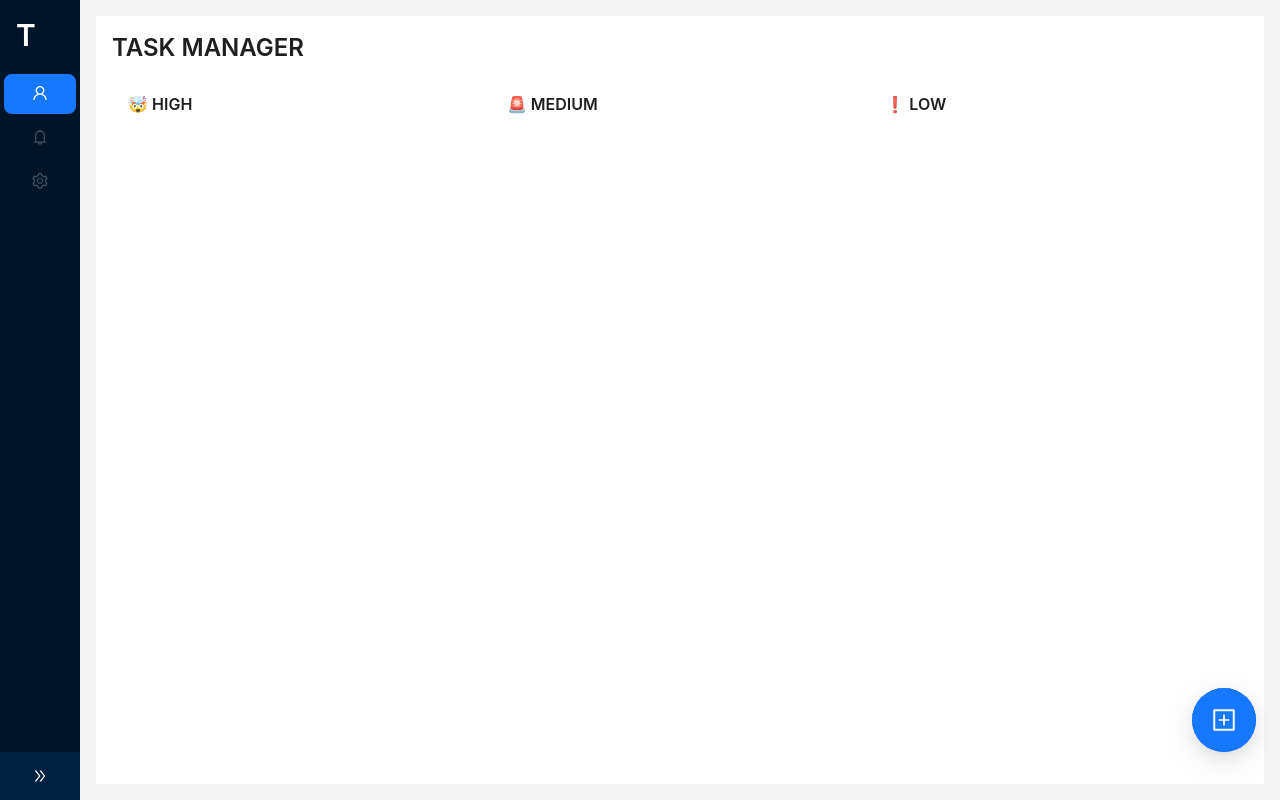
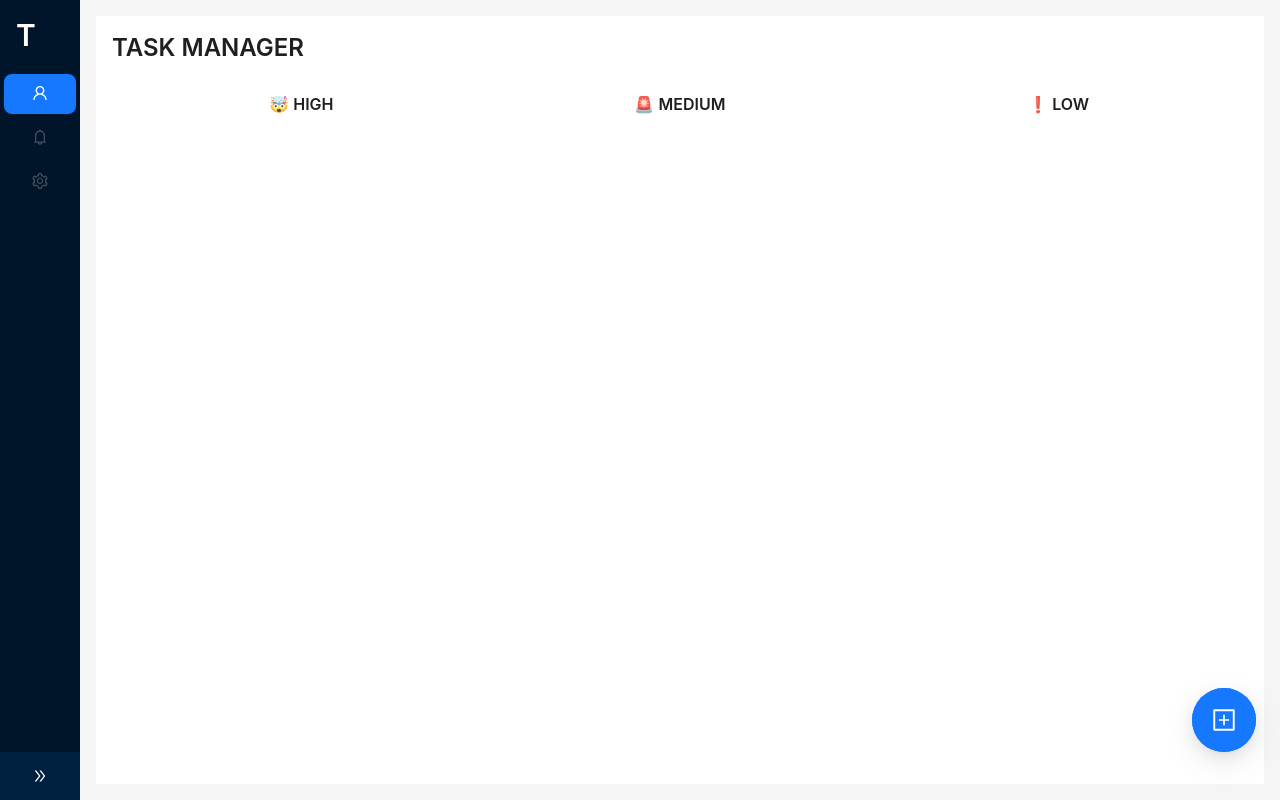
Before and after one commit to sid1213/tasky, a React (Create React App) app: page / in a window 1280 px wide. Built offline with nearby package versions, Linux system fonts and the light colour scheme.

Commit message:
bug fixes

```diff
--- a/src/components/AddTask/index.tsx
+++ b/src/components/AddTask/index.tsx
@@ -38,7 +38,13 @@ const AddTask: React.FC = () => {
         icon={<PlusSquareOutlined />}
         onClick={() => setOpen(true)}
       />
-      <Modal title="Add New Task" open={open} okText="Add" footer={null}>
+      <Modal
+        title="Add New Task"
+        open={open}
+        onCancel={() => setOpen(false)}
+        okText="Add"
+        footer={null}
+      >
         <Form
           name="Add Task"
           layout="vertical"
--- a/src/components/Container/index.module.scss
+++ b/src/components/Container/index.module.scss
@@ -1,8 +1,8 @@
 @import "../../style/index.scss";
 .Container {
   width: 100%;
-  height: 100%;
-  min-height: 100vh;
+  height: 100vh;
+
   color: white;
   .Title {
     width: 100%;
--- a/src/components/ContentBox/Index.tsx
+++ b/src/components/ContentBox/Index.tsx
@@ -23,9 +23,22 @@ const ContentBox: React.FC = () => {
   return (
     <div className={Style.ContentBox}>
       <Title level={3}>TASK MANAGER</Title>
+      <Row className={Style.header}>
+        <Col span={8} className={Style.TaskContainer}>
+          <Title level={5}>🤯 HIGH</Title>
+        </Col>
+        <Col span={8} className={Style.TaskContainer}>
+          <Title level={5}> 🚨 MEDIUM</Title>
+        </Col>
+        <Col span={8} className={Style.TaskContainer}>
+          <Title level={5}> ❗️ LOW</Title>
+        </Col>
+      </Row>
       <Row justify={"center"}>
         <Col span={24} md={8} className={Style.TaskContainer}>
-          <Title level={5}>🤯 HIGH</Title>
+          <Title level={5} className={Style.hide}>
+            🤯 HIGH
+          </Title>
 
           {tasks
             .filter((task) => task.priority === "high")
@@ -44,7 +57,10 @@ const ContentBox: React.FC = () => {
             ))}
         </Col>
         <Col span={24} md={8} className={Style.TaskContainer}>
-          <Title level={5}> 🚨 MEDIUM</Title>
+          <Title level={5} className={Style.hide}>
+            {" "}
+            🚨 MEDIUM
+          </Title>
 
           {tasks
             .filter((task) => task.priority === "medium")
@@ -63,7 +79,10 @@ const ContentBox: React.FC = () => {
             ))}
         </Col>
         <Col span={24} md={8} className={Style.TaskContainer}>
-          <Title level={5}> ❗️ LOW</Title>
+          <Title level={5} className={Style.hide}>
+            {" "}
+            ❗️ LOW
+          </Title>
 
           {tasks
             .filter((task) => task.priority === "low")
--- a/src/components/ContentBox/index.module.scss
+++ b/src/components/ContentBox/index.module.scss
@@ -22,6 +22,9 @@
     :global(.ant-col) {
       padding-bottom: 0;
     }
+    @media screen and (max-width: 768px) {
+      display: none;
+    }
   }
   .TaskContainer {
     padding: 1rem;
@@ -40,4 +43,10 @@
       padding: 0;
     }
   }
+  .hide {
+    display: none;
+    @media screen and (max-width: 768px) {
+      display: block;
+    }
+  }
 }
--- a/src/components/EditTask/index.tsx
+++ b/src/components/EditTask/index.tsx
@@ -39,7 +39,13 @@ const EditTask: React.FC<{
 
   return (
     <>
-      <Modal title="Add New Task" open={open} okText="Add" footer={null}>
+      <Modal
+        title="Add New Task"
+        open={open}
+        okText="Add"
+        footer={null}
+        onCancel={() => setOpen(false)}
+      >
         <Form
           name={`Add Task`}
           layout="vertical"
```
Also changed, not shown: 1 other file (tests, documents, lock files or other folders).
